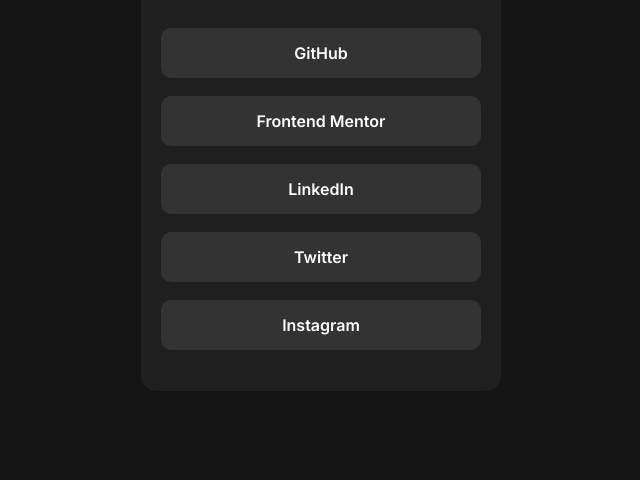
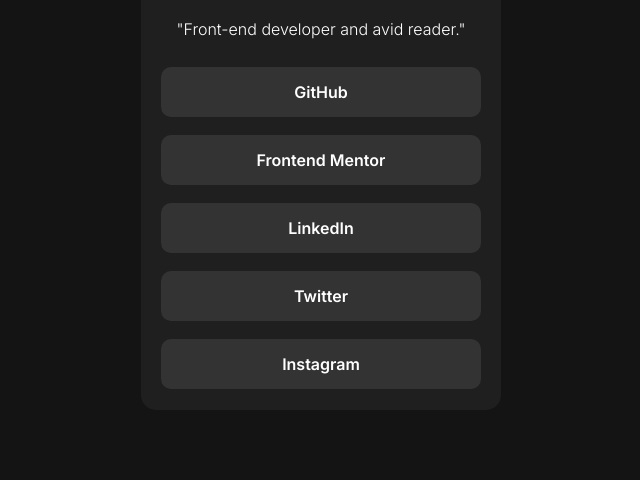
Before and after one commit to ThiagoHenriqueLinhares/social-links-profile-main, a plain HTML site: page index.html in a window 1280 px wide. Shown: the part 320-800 px from the top of the page, without its empty margins (319-959 px from the left). Drawn offline with Linux system fonts and the light colour scheme.

Commit message:
Update style.css

```diff
--- a/style.css
+++ b/style.css
@@ -15,8 +15,11 @@
 
 body {
     box-sizing: border-box;
-    margin-top: 4%;
     background-color: hsl(0, 0%, 8%);
+    display: flex;
+    height: 100vh;
+    align-items: center;
+    justify-content: center;
 }
 
 main {
@@ -26,7 +29,6 @@ main {
     text-align: center;
     width: 360px;
     height: 660px;
-    margin: auto;
     background-color: hsl(0, 0%, 12%);
 }
 
```
